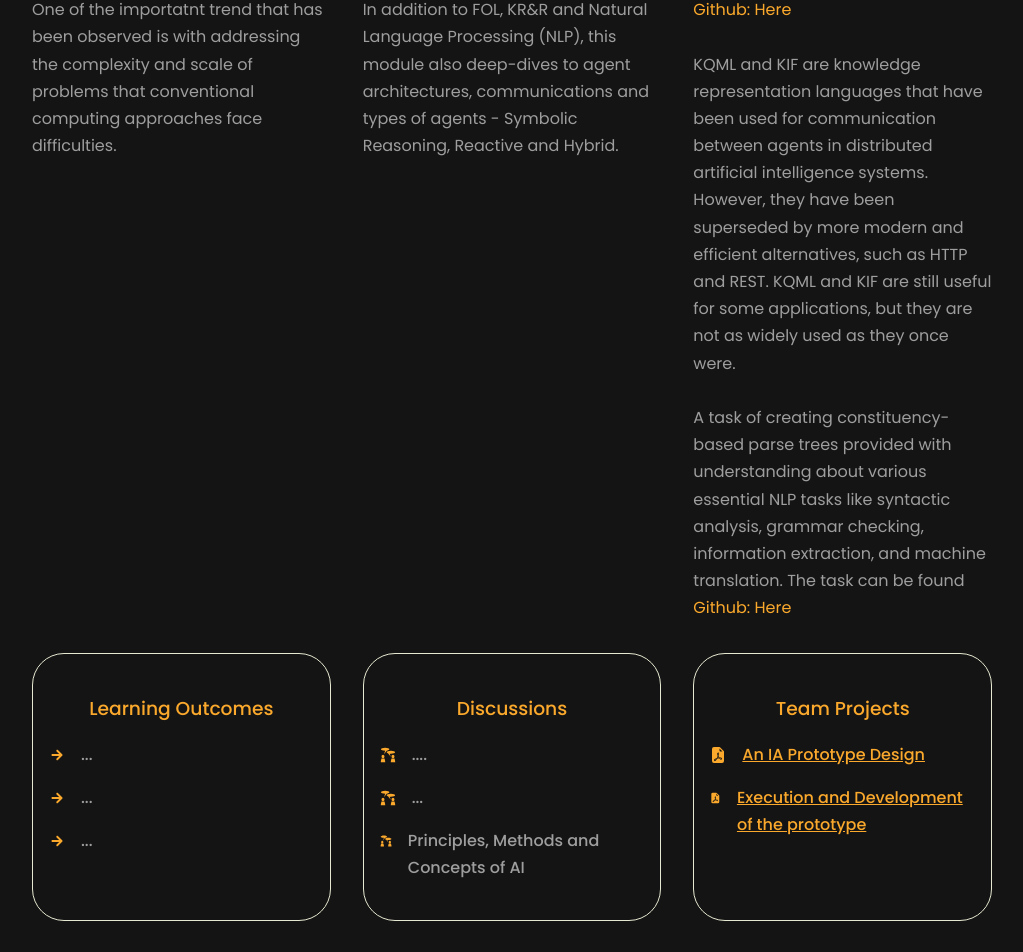
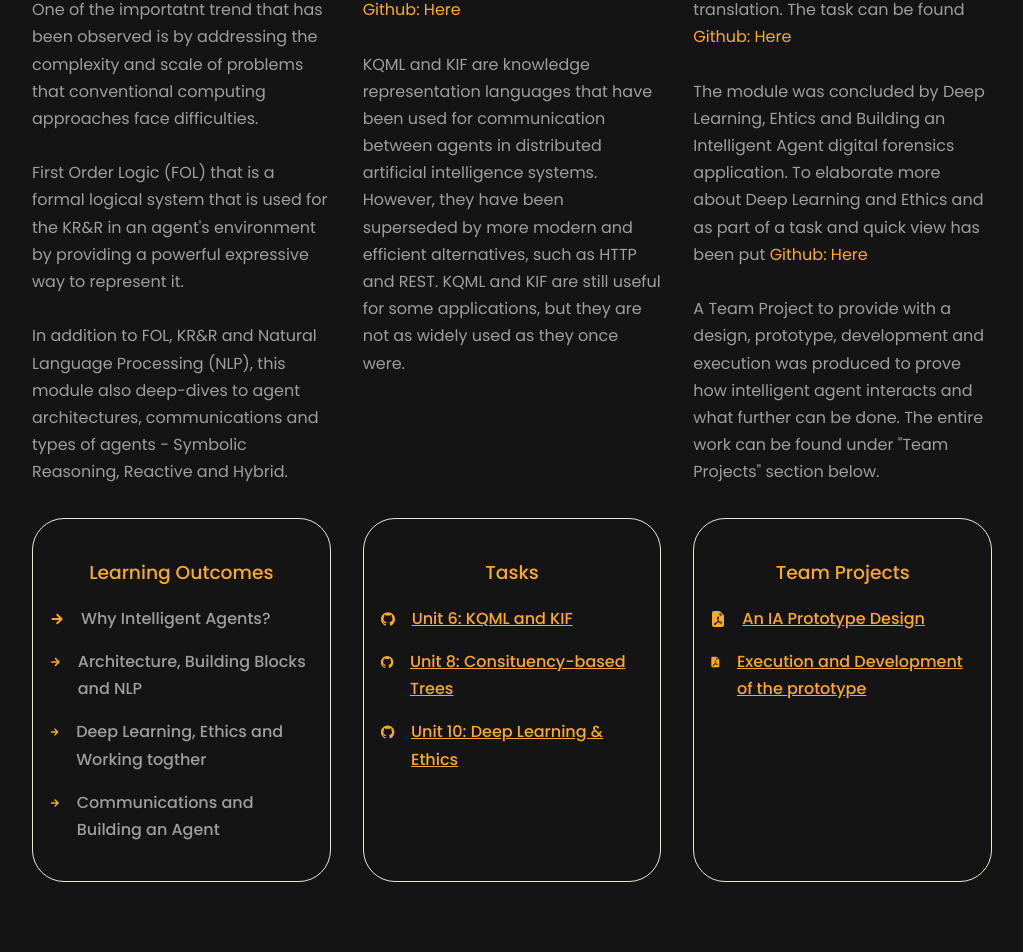
Before and after one commit to biswassandip/efolio, a React (Create React App) app: page / in a window 1280 px wide. Shown: the part 5744-6696 px from the top of the page, without its empty margins (128-1151 px from the left). Built offline with nearby package versions, Linux system fonts and the light colour scheme.

Commit message:
complete

```diff
--- a/src/components/module_ia/ia.jsx
+++ b/src/components/module_ia/ia.jsx
@@ -2,8 +2,8 @@ import React from 'react'
 
 import { IoMdArrowRoundForward } from 'react-icons/io'
 import { BsFileEarmarkPdfFill } from 'react-icons/bs'
-import { GiDiscussion } from 'react-icons/gi'
 import { SiProbot } from 'react-icons/si'
+import {AiFillGithub} from 'react-icons/ai'
 
 import ARTEFACT1 from '../../artefacts/IA-Digital-Forensics-Prototype.pdf'
 import ARTEFACT2 from '../../artefacts/IA-Digital-Forensics-Execution.pdf'
@@ -29,25 +29,43 @@ const IA = () => {
         <div className="container ia__container">
 
           <p>
-            Within the growing landscape of modern computing there has been a growth in the intelligent-based technologies.
-            These agents have been self governing that take part in important functions and features. One of the importatnt trend that has been observed is
-            with addressing the complexity and scale of problems that conventional computing approaches face difficulties.
+          Within the growing landscape of modern computing there has been a growth in the intelligent-based technologies.
+          These agents have been self governing that take part in important functions and features. One of the importatnt
+          trend that has been observed is by addressing the complexity and scale of problems that conventional computing
+          approaches face difficulties.
+          <br />
+          <br />
+            First Order Logic (FOL) that is a formal logical system that is used for the KR&R in an agent's environment by
+            providing a powerful expressive way to represent it.
+          <br />
+          <br />
+            In addition to FOL, KR&R and Natural Language Processing (NLP), this module also deep-dives to agent architectures,
+            communications and types of agents - Symbolic Reasoning, Reactive and Hybrid.
           </p>
-            <p>
-            First Order Logic (FOL) that is a formal logical system that is used for the KR&R in an agent's environment by providing a powerful expressive way to represent it.
+
+          <p>
+            The module as well understood by doing activities to create agent dialogues using Knowledge Query
+            and Manipulation Language (KQML) and Knowledge Interchange Format (KIF). A simplistic code can be found <a href="https://github.com/biswassandip/efolio/tree/main/e-folio-tasks/intelligent-agents/unit6" target="_blank" rel="noopener noreferrer">Github: Here</a>
+          <br />
+          <br />
+            KQML and KIF are knowledge representation languages that have been used for communication between
+            agents in distributed artificial intelligence systems. However, they have been superseded by more
+            modern and efficient alternatives, such as HTTP and REST. KQML and KIF are still useful for some
+            applications, but they are not as widely used as they once were.
+          </p>
+
+          <p>
+            A task of creating constituency-based parse trees provided with understanding about various essential NLP tasks
+            like syntactic analysis, grammar checking, information extraction, and machine translation.
+          The task can be found <a href="https://github.com/biswassandip/efolio/tree/main/e-folio-tasks/intelligent-agents/unit8" target="_blank" rel="noopener noreferrer">Github: Here</a>
+          <br />
+          <br />
+            The module was concluded by Deep Learning, Ehtics and Building an Intelligent Agent digital forensics application.
+            To elaborate more about Deep Learning and Ethics and as part of a task and quick view has been put <a href="https://github.com/biswassandip/efolio/tree/main/e-folio-tasks/intelligent-agents/unit10" target="_blank" rel="noopener noreferrer">Github: Here</a>
             <br />
             <br />
-            In addition to FOL, KR&R and Natural Language Processing (NLP), this module also deep-dives to agent architectures, communications and types of agents - Symbolic Reasoning, Reactive and Hybrid.
-          </p>
-            <p>
-            The module as well understood by doing activities to create agent dialogues using Knowledge Query and Manipulation Language (KQML) and Knowledge Interchange Format (KIF). A simplistic code can be found <a href="https://github.com/biswassandip/efolio/tree/main/e-folio-tasks/intelligent-agents/unit6" target="_blank" rel="noopener noreferrer">Github: Here</a>
-            <br />
-            <br />
-            KQML and KIF are knowledge representation languages that have been used for communication between agents in distributed artificial intelligence systems. However, they have been superseded by more modern and efficient alternatives, such as HTTP and REST. KQML and KIF are still useful for some applications, but they are not as widely used as they once were.
-            <br />
-            <br />
-            A task of creating constituency-based parse trees provided with understanding about various essential NLP tasks like syntactic analysis, grammar checking, information extraction, and machine translation.
-            The task can be found <a href="https://github.com/biswassandip/efolio/tree/main/e-folio-tasks/intelligent-agents/unit8" target="_blank" rel="noopener noreferrer">Github: Here</a>
+            A Team Project to provide with a design, prototype, development and execution was produced to prove how intelligent agent interacts and what further can be done.
+            The entire work can be found under "Team Projects" section below.
           </p>
 
           <div className="ia__LO">
@@ -57,48 +75,55 @@ const IA = () => {
               <article className='ia__details'>
                 <IoMdArrowRoundForward className='ia__details-icon'/>
                 <div>
-                  <h4>...</h4>
+                  <h4>Why Intelligent Agents?</h4>
                 </div>
               </article>
 
               <article className='ia__details'>
                 <IoMdArrowRoundForward className='ia__details-icon'/>
                 <div>
-                  <h4>...</h4>
+                  <h4>Architecture, Building Blocks and NLP</h4>
                 </div>
               </article>
 
               <article className='ia__details'>
                 <IoMdArrowRoundForward className='ia__details-icon'/>
                 <div>
-                  <h4>... </h4>
+                  <h4>Deep Learning, Ethics and Working togther</h4>
+                </div>
+              </article>
+
+              <article className='ia__details'>
+                <IoMdArrowRoundForward className='ia__details-icon'/>
+                <div>
+                  <h4>Communications and Building an Agent</h4>
                 </div>
               </article>
             </div>
           </div>
 
           <div className="ia__CO">
-            <h3>Discussions</h3>
+            <h3>Tasks</h3>
             <div className="ia__content">
 
               <article className='ia__details'>
-                <GiDiscussion className='ia__details-icon'/>
+                <AiFillGithub className='ia__details-icon'/>
                 <div>
-                  <h4>....</h4>
+                  <h4><a href="https://github.com/biswassandip/efolio/tree/main/e-folio-tasks/intelligent-agents/unit6" target="_blank" rel="noopener noreferrer">Unit 6: KQML and KIF</a></h4>
                 </div>
               </article>
 
               <article className='ia__details'>
-                <GiDiscussion className='ia__details-icon'/>
+                <AiFillGithub className='ia__details-icon'/>
                 <div>
-                  <h4>...</h4>
+                  <h4><a href="https://github.com/biswassandip/efolio/tree/main/e-folio-tasks/intelligent-agents/unit8" target="_blank" rel="noopener noreferrer">Unit 8: Consituency-based Trees</a></h4>
                 </div>
               </article>
 
               <article className='ia__details'>
-                <GiDiscussion className='ia__details-icon'/>
+                <AiFillGithub className='ia__details-icon'/>
                 <div>
-                  <h4>Principles, Methods and Concepts of AI</h4>
+                  <h4><a href="https://github.com/biswassandip/efolio/tree/main/e-folio-tasks/intelligent-agents/unit10" target="_blank" rel="noopener noreferrer">Unit 10: Deep Learning & Ethics</a></h4>
                 </div>
               </article>
 
```
